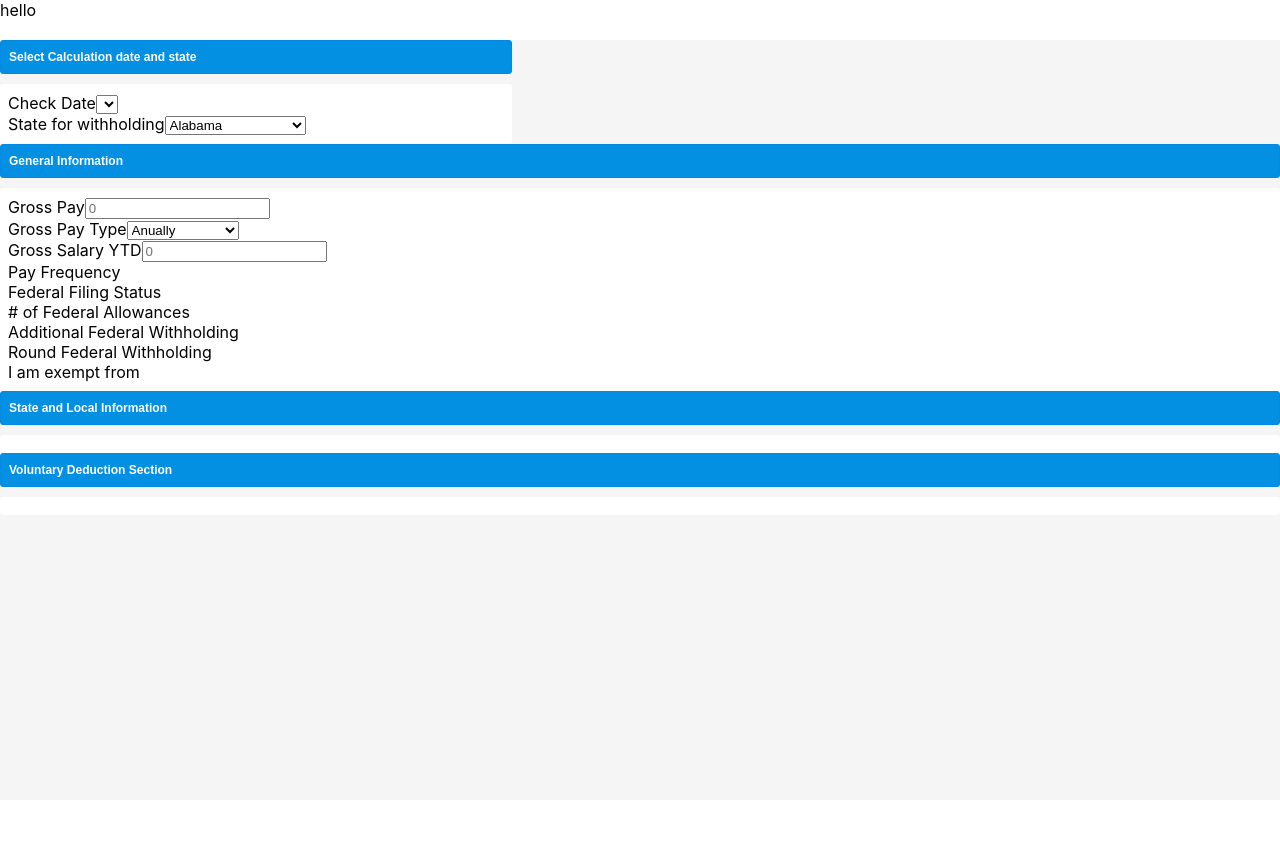
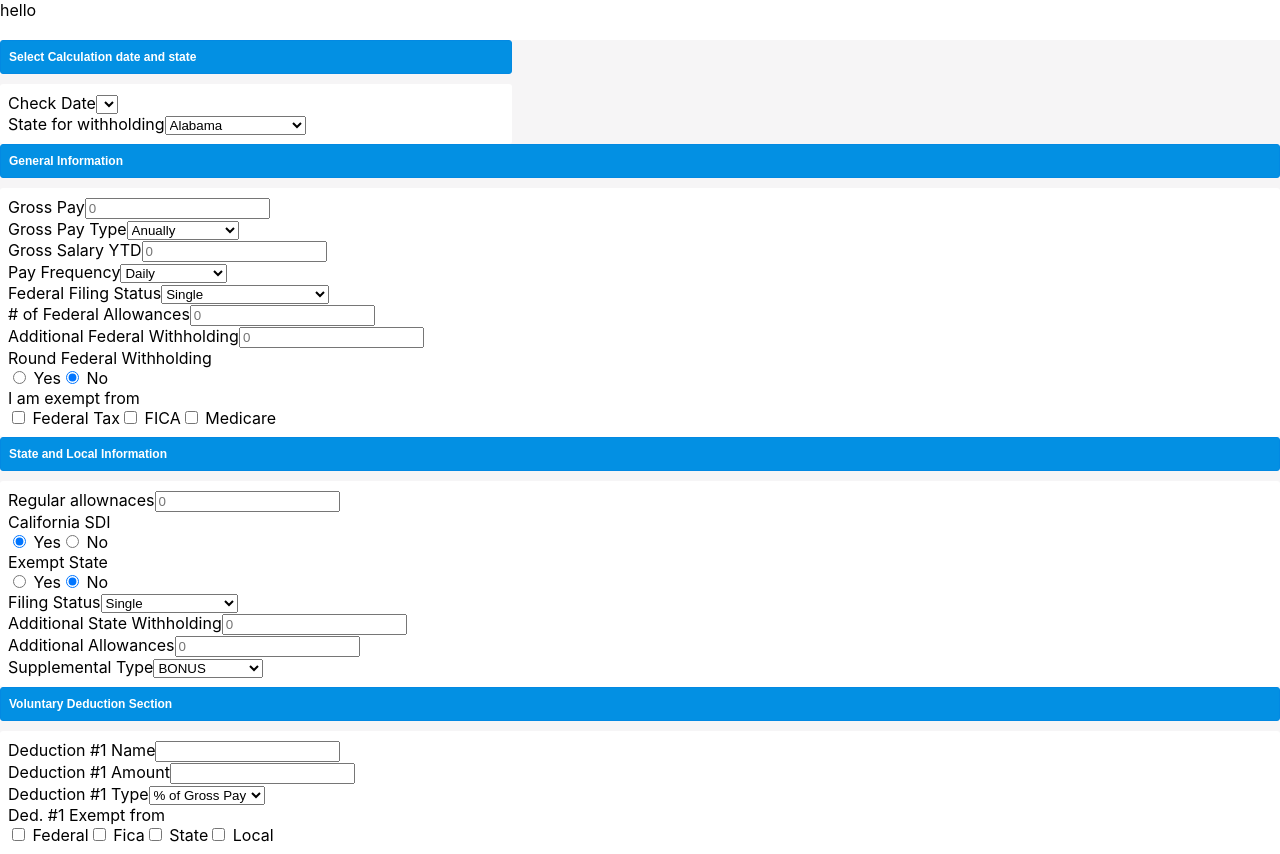
Before and after one commit to le-s/home-buying-calculator, a React (Create React App) app: page / in a window 1280 px wide. Before the commit the page ends 800 px from the top, so only its background shows below. Built offline with nearby package versions, Linux system fonts and the light colour scheme.

Commit message:
Add all inputs for calculator

```diff
--- a/src/components/calculator/calc.jsx
+++ b/src/components/calculator/calc.jsx
@@ -108,21 +108,48 @@ class Calc extends React.Component {
               </div>
               <div>
                 <label>Pay Frequency</label>
+                <select name="pay-frequency">
+                  <option value="Daily">Daily</option>
+                  <option value="Weekly">Weekly</option>
+                  <option value="Bi-weekly">Bi-weekly</option>
+                  <option value="Semi-monthly">Semi-monthly</option>
+                  <option value="Monthly">Monthly</option>
+                  <option value="Quarterly">Quarterly</option>
+                  <option value="Semi-annually">Semi-annually</option>
+                  <option value="Anually">Anually</option>
+                </select>
               </div>
               <div>
                 <label>Federal Filing Status</label>
+                <select name="filing-status">
+                  <option value="Single">Single</option>
+                  <option value="Married">Married</option>
+                  <option value="Married Use Single Rate">Married Use Single Rate</option>
+                  <option value="Nonresident Alien">Nonresident Alien</option>
+                </select>
               </div>
               <div>
                 <label># of Federal Allowances</label>
+                <input type="text" placeholder="0"/>
               </div>
               <div>
                 <label>Additional Federal Withholding</label>
+                <input type="text" placeholder="0"/>
               </div>
               <div>
                 <label>Round Federal Withholding</label>
+                <div>
+                  <input type="radio" name="withholding" value="yes"/> Yes
+                  <input type="radio" name="withholding" value="no" checked/> No
+                </div>
               </div>
               <div>
                 <label>I am exempt from</label>
+                <div>
+                  <input type="checkbox" value="Federal"/> Federal Tax
+                  <input type="checkbox" value="FICA"/> FICA
+                  <input type="checkbox" value="Medicare"/> Medicare
+                </div>
               </div>
             </div>
           </div>
@@ -130,13 +157,83 @@ class Calc extends React.Component {
             <div className="header">
               <span>State and Local Information</span>
             </div>
-            <div className="section-inside" />
+            <div className="section-inside">
+              <div>
+                <label>Regular allownaces</label>
+                <input type="text" placeholder="0"/>
+              </div>
+              <div>
+                <label>California SDI</label>
+                <div>
+                  <input type="radio" name="SDI" value="Yes" checked/> Yes
+                  <input type="radio" name="SDI" value="No"/> No
+                </div>
+              </div>
+              <div>
+                <label>Exempt State</label>
+                <div>
+                  <input type="radio" name="exempt" value="Yes"/> Yes
+                  <input type="radio" name="exempt" value="No" checked/> No
+                </div>
+              </div>
+              <div>
+                <label>Filing Status</label>
+                <select name="filing">
+                  <option value="Single">Single</option>
+                  <option value="Married">Married</option>
+                  <option value="Head of Household">Head of Household</option>
+                </select>
+              </div>
+              <div>
+                <label>Additional State Withholding</label>
+                <input type="text" placeholder="0"/>
+              </div>
+              <div>
+                <label>Additional Allowances</label>
+                <input type="text" placeholder="0"/>
+              </div>
+              <div>
+                <label>Supplemental Type</label>
+                <select name="supplemental">
+                  <option value="Bonus">BONUS</option>
+                  <option value="Commission">COMMISSION</option>
+                  <option value="None">NONE</option>
+                </select>
+              </div>
+            </div>
           </div>
           <div>
             <div className="header">
               <span>Voluntary Deduction Section</span>
             </div>
-            <div className="section-inside" />
+            <div className="section-inside">
+              <div>
+                <label>Deduction #1 Name</label>
+                <input type="text"/>
+              </div>
+              <div>
+                <label>Deduction #1 Amount</label>
+                <input type="text"/>
+              </div>
+              <div>
+                <label>Deduction #1 Type</label>
+                <select name="deduction">
+                  <option value="Gross">% of Gross Pay</option>
+                  <option value="Net">% of Net Pay</option>
+                  <option value="Fixed">$ Fixed Amount</option>
+                  <option value="Hourly"># Hourly Rate</option>
+                </select>
+              </div>
+              <div>
+                <label>Ded. #1 Exempt from</label>
+                <div>
+                  <input type="checkbox" value="Federal"/> Federal
+                  <input type="checkbox" value="Fica"/> Fica
+                  <input type="checkbox" value="State"/> State
+                  <input type="checkbox" value="Local"/> Local
+                </div>
+              </div>
+            </div>
           </div>
         </form>
       </div>
```
